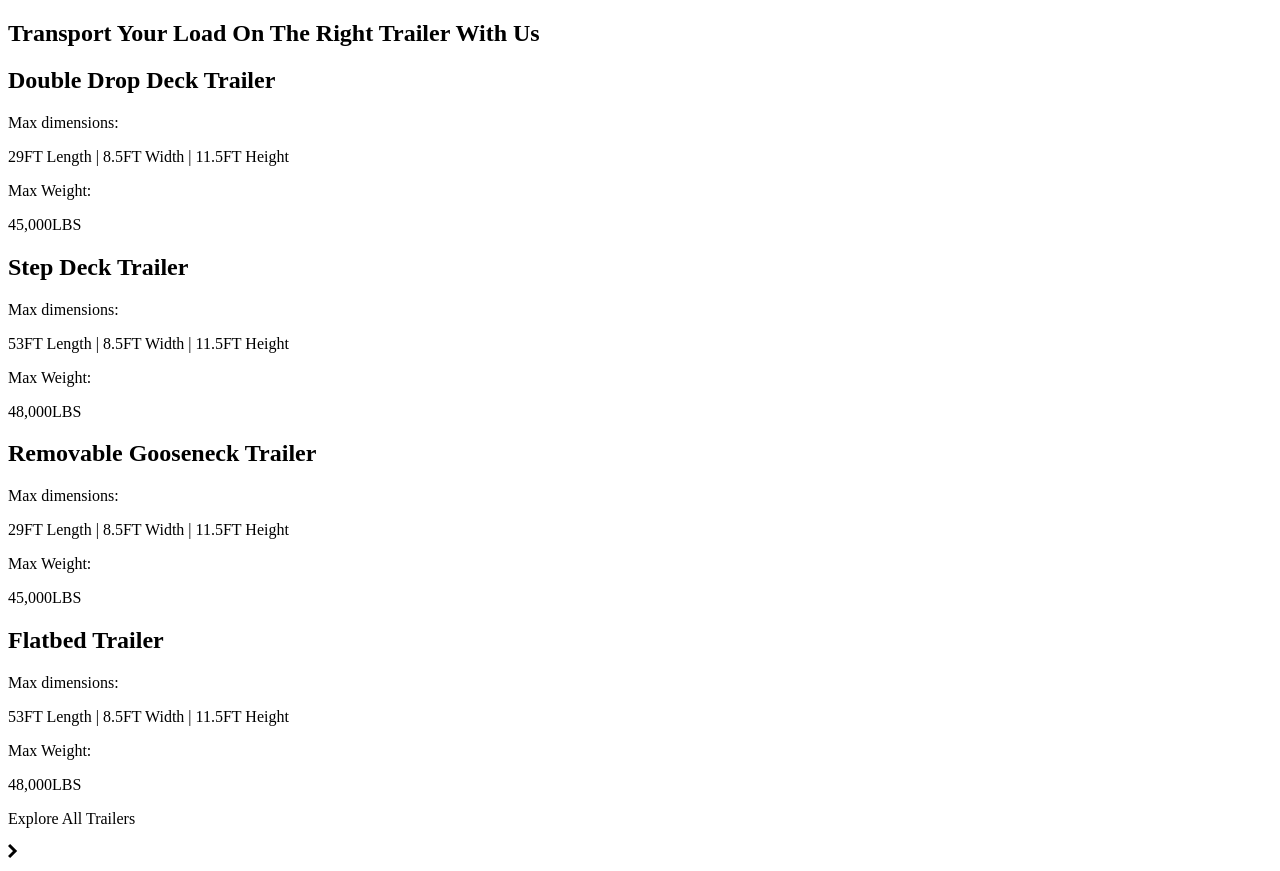
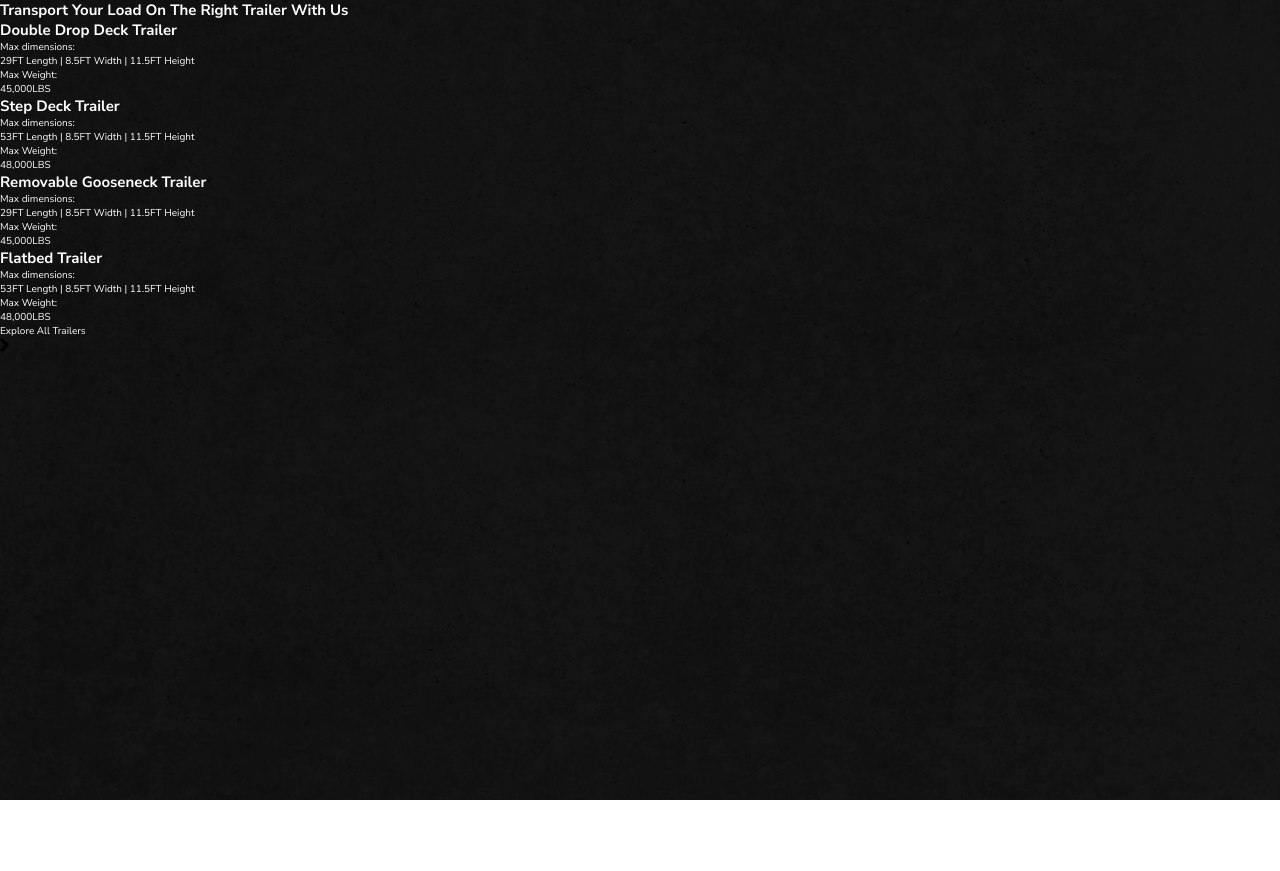
Before and after one commit to rainmaker514/nts-assessment, a plain HTML site: page index.html in a window 1280 px wide. After the commit the page ends 800 px from the top, so only its background shows below. Drawn offline with Linux system fonts and the light colour scheme.

Commit message:
added overlay to darken background img

```diff
--- a/index.html
+++ b/index.html
@@ -4,13 +4,21 @@
     <meta charset="UTF-8" />
     <meta name="viewport" content="width=device-width, initial-scale=1.0" />
     <title>NTS Assessment</title>
+    <link rel="preconnect" href="https://fonts.googleapis.com" />
+    <link rel="preconnect" href="https://fonts.gstatic.com" crossorigin />
+    <link
+      href="https://fonts.googleapis.com/css2?family=Nunito+Sans:ital,opsz,wght@0,6..12,200..1000;1,6..12,200..1000&display=swap"
+      rel="stylesheet"
+    />
     <link rel="stylesheet" href="styles.css" />
   </head>
   <body>
     <section class="main">
+      <!-- TITLE -->
       <div class="main-title">
         <h1>Transport Your Load On The <span>Right Trailer</span> With Us</h1>
       </div>
+      <!-- MAIN CONTENT -->
       <div class="main-content">
         <div class="content-item">
           <h2>Double Drop Deck Trailer</h2>
@@ -41,6 +49,7 @@
           <p>48,000LBS</p>
         </div>
       </div>
+      <!-- CALL TO ACTION -->
       <div class="cta">
         <p>Explore All Trailers</p>
         <svg
--- a/styles.css
+++ b/styles.css
@@ -0,0 +1,24 @@
+:root {
+  --yellow: #ffcc00;
+}
+
+*{
+  box-sizing: border-box;
+  margin: 0;
+  padding: 0;
+}
+
+html {
+  font-size: 62.5%;
+}
+
+body{
+  font-family: "Nunito Sans", sans-serif;
+  color: white;
+}
+
+section{
+  height: 100vh;
+  width: 100%;
+  background: linear-gradient(rgba(0,0,0,0.9), rgba(0,0,0,0.9)), url(img/bg.jpg) no-repeat center center/cover;
+}
```
Also changed, not shown: img/arrow.svg (deleted), img/bg.jpg (added), 2 other files.
